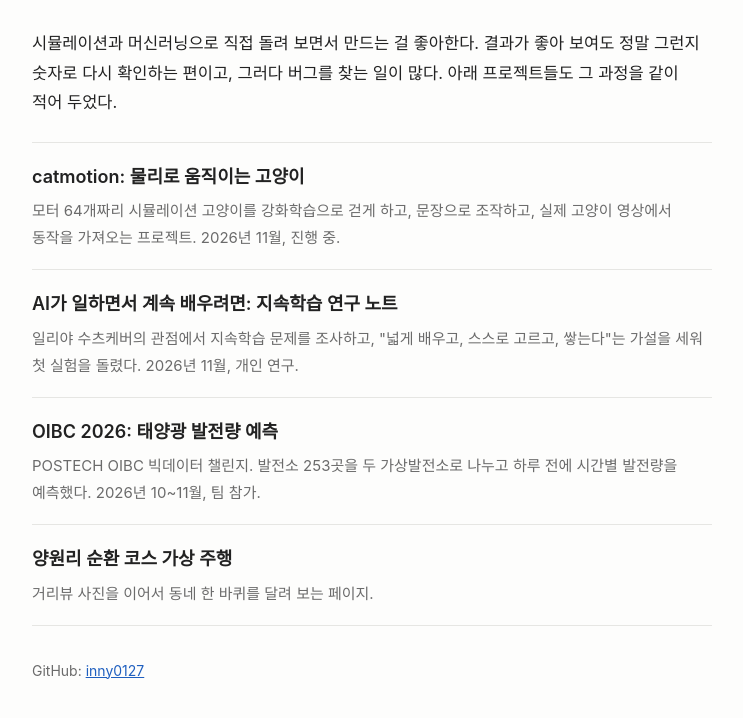
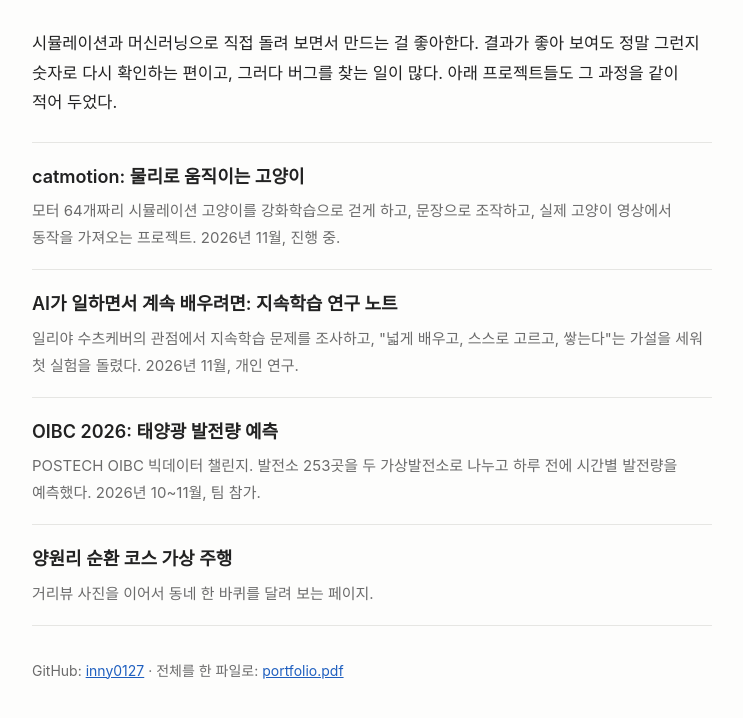
Before and after one commit to inny0127/inny0127.github.io, a plain HTML site: page index.html in a window 1280 px wide. Shown: the part 122-840 px from the top of the page, without its empty margins (268-1011 px from the left). Drawn offline with Linux system fonts and the light colour scheme; a web font is replaced by a local one.

Commit message:
portfolio.pdf (all pages, videos as stills)
Co-Authored-By: Claude Opus 5.5 <noreply@anthropic.com>

```diff
--- a/index.html
+++ b/index.html
@@ -32,7 +32,7 @@
     </li>
   </ul>
 
-  <p class="small" style="margin-top:32px">GitHub: <a href="https://github.com/inny0127">inny0127</a></p>
+  <p class="small" style="margin-top:32px">GitHub: <a href="https://github.com/inny0127">inny0127</a> · 전체를 한 파일로: <a href="portfolio.pdf">portfolio.pdf</a></p>
 </div>
 </body>
 </html>
```
Also changed, not shown: 1 other file.
